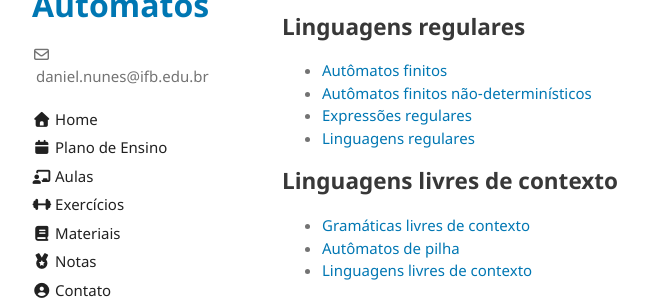
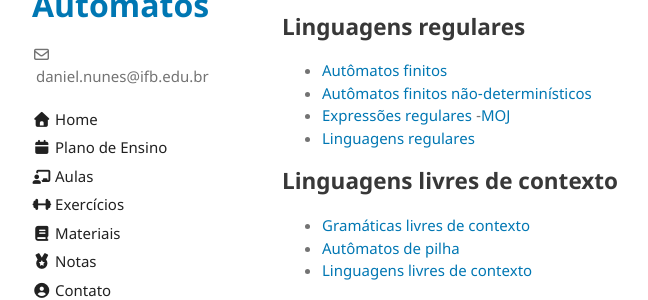
Before and after one commit to danielsaad/linguagens-formais-e-automatos, a Jekyll site: the page built from exercicios.md, in a window 1280 px wide. Shown: the part 141-441 px from the top of the page, without its empty margins (178-826 px from the left). Built offline with Jekyll 4.4.1, drawn with Linux system fonts in a browser that asks for light colours; the repository's description, which GitHub fills in, is left out; our own code applies the rules of GitHub Pages for plain Markdown files.

Commit message:
atualizando site

```diff
--- a/exercicios.md
+++ b/exercicios.md
@@ -11,6 +11,7 @@ layout: default
 - [Autômatos finitos](assets/listas-de-exercicios/automatos-finitos-deterministicos.pdf)
 - [Autômatos finitos não-determinísticos](assets/listas-de-exercicios/automatos-finitos-nao-deterministicos.pdf)
 - [Expressões regulares](assets/listas-de-exercicios/expressoes-regulares.pdf)
+    -[MOJ](https://moj.naquadah.com.br/cgi-bin/contest.sh/saad_2025_2_lfa_regex)
 - [Linguagens regulares](assets/listas-de-exercicios/linguagens-regulares-e-o-lema-do-bombeamento.pdf)
 
 ## Linguagens livres de contexto
```
